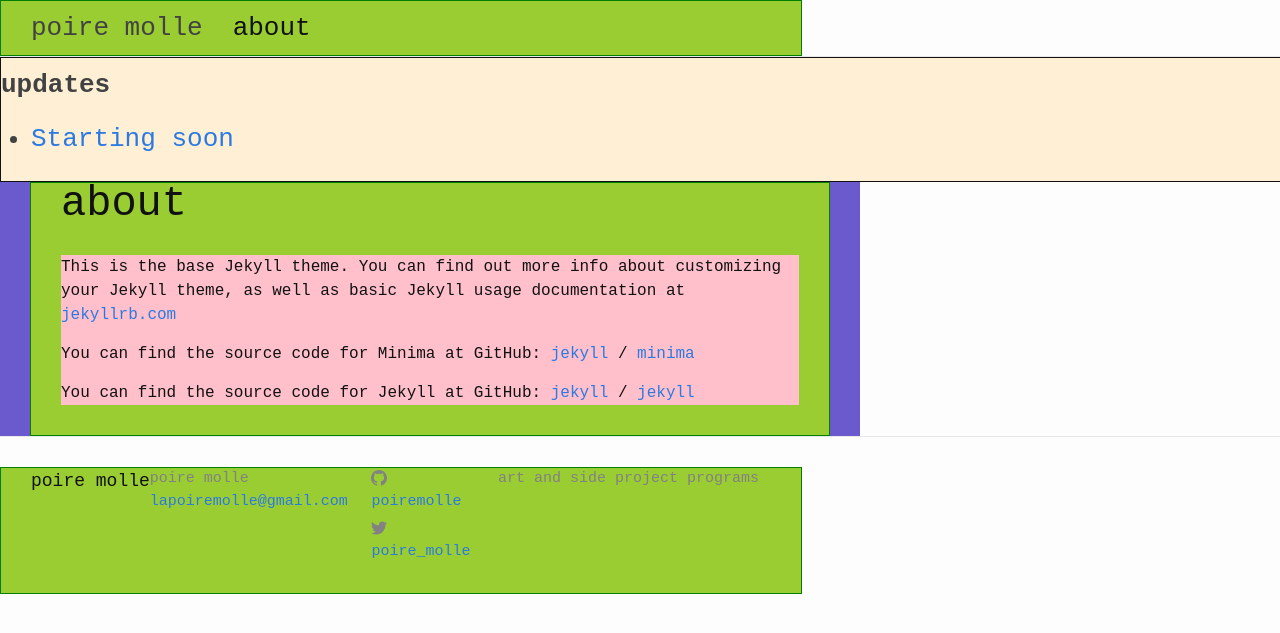
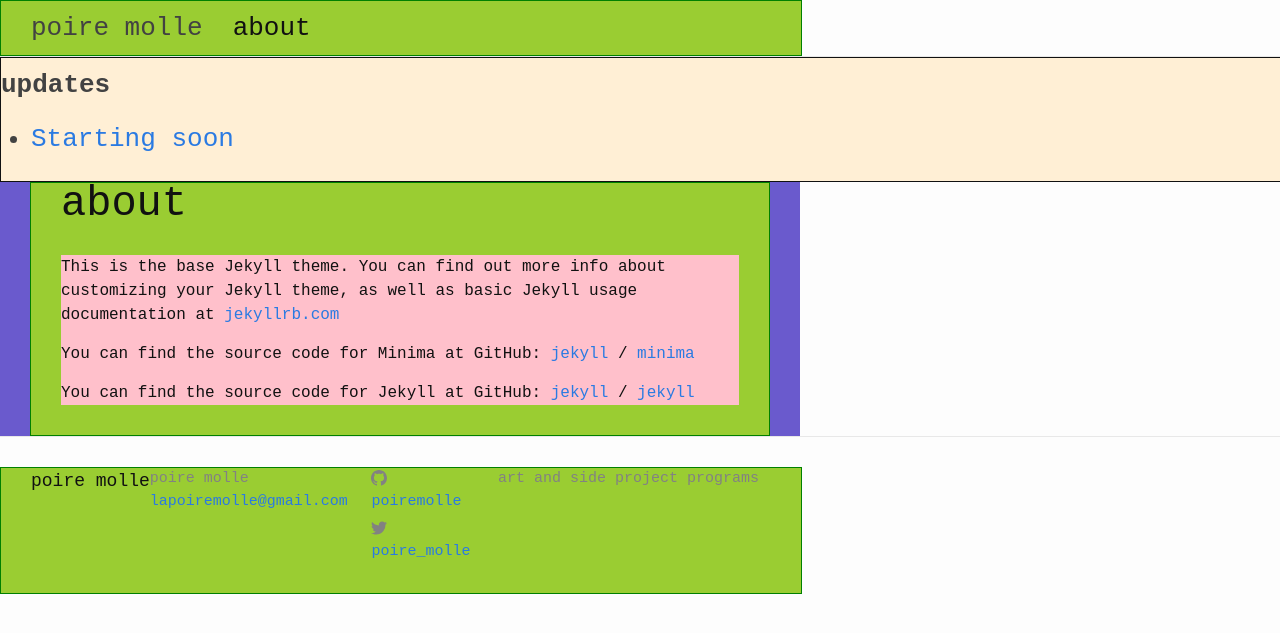
Before and after one commit to poiremolle/blog, a Jekyll site: the page built from about.md, in a window 1280 px wide. Shown: the top 633 px of the page. Built offline with Jekyll 4.4.1, drawn with Linux system fonts in a browser that asks for light colours.

Commit message:
taking into account padding in max-width of page-content

```diff
--- a/_sass/minima/_layout.scss
+++ b/_sass/minima/_layout.scss
@@ -230,7 +230,8 @@
  */
 .page-content {
   width: 100%;
-  max-width: $content-width;
+  max-width: -webkit-calc(#{$content-width} - (#{$spacing-unit} * 2));
+  max-width:         calc(#{$content-width} - (#{$spacing-unit} * 2));
   padding: 0 $spacing-unit;
 
   display: flex;
```
